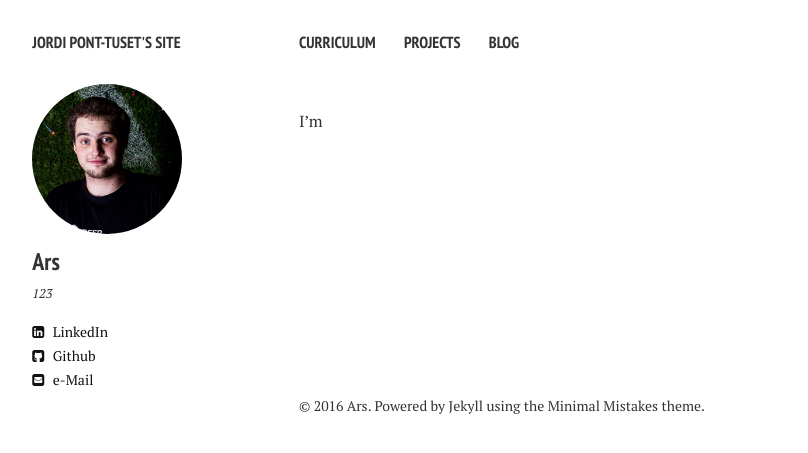
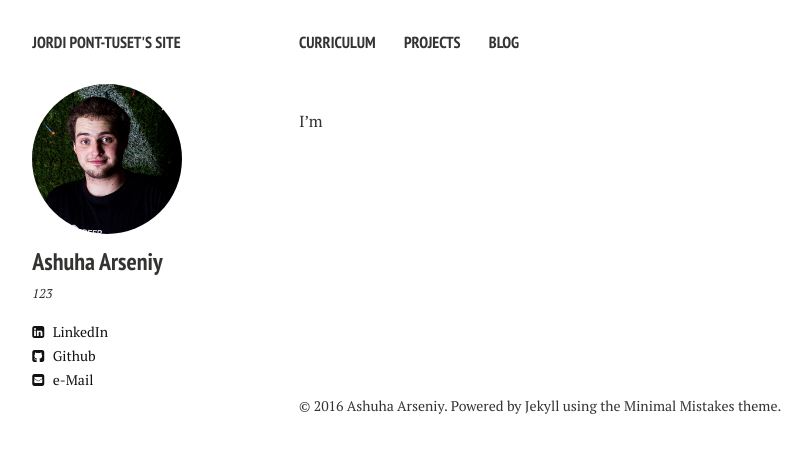
Before and after one commit to senya-ashukha/senya-ashukha.github.io, a Jekyll site: the page built from index.md, in a window 1280 px wide. Shown: the top 453 px of the page, without its empty margins (21-829 px from the left). Built offline with Jekyll 4.4.1, drawn with Linux system fonts in a browser that asks for light colours; nearby versions of some CDN libraries.

```diff
--- a/_config.yml
+++ b/_config.yml
@@ -3,7 +3,7 @@
 url:              https://ars-ashuha.ru
 
 owner:
-  name:           Ars
+  name:           Ashuha Arseniy
   avatar:         avatar.png
   bio:            123
   email:          ars.ashuha@gmail.com
```
